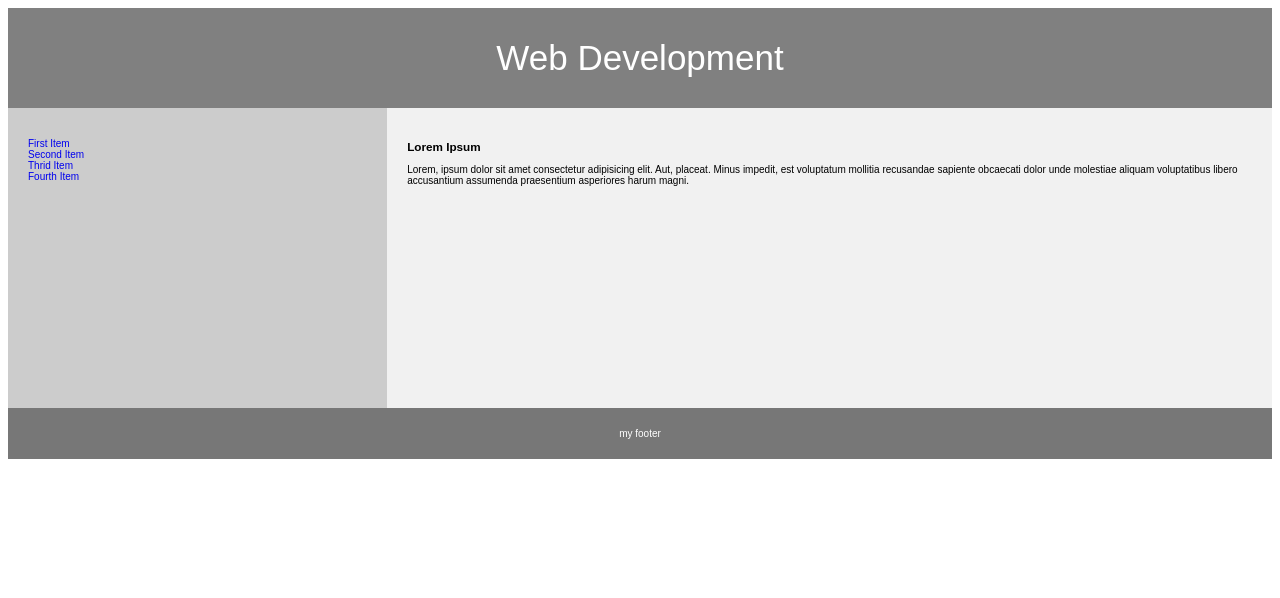
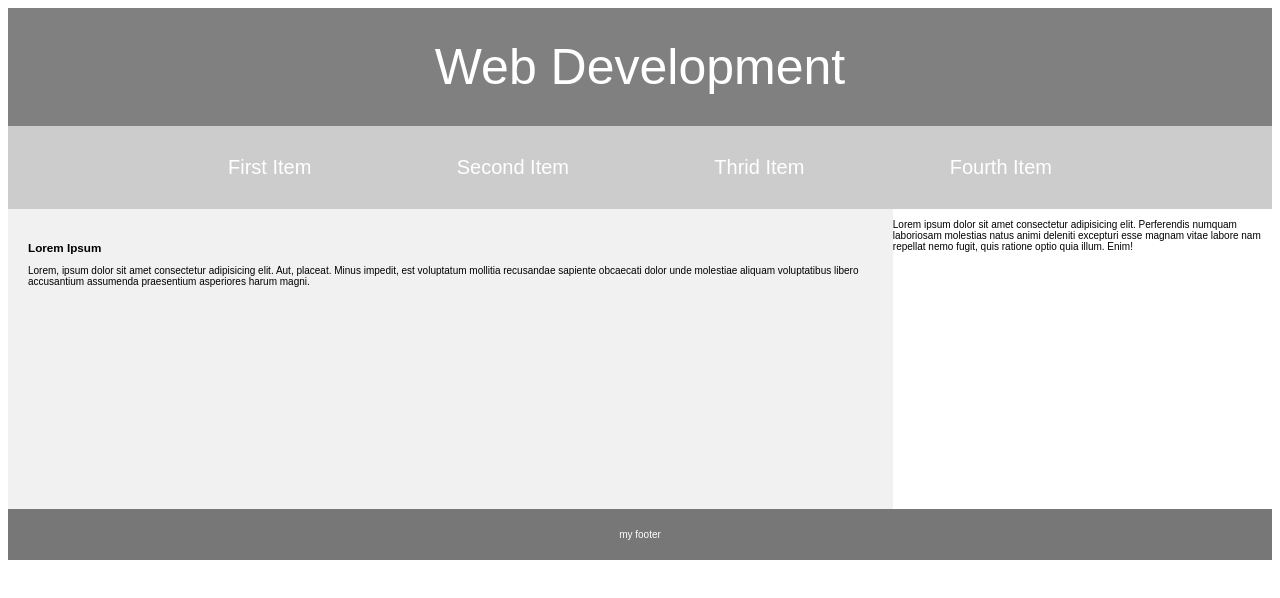
Before and after one commit to jtsdev2023/web-design-scratch202312, a plain HTML site: page html/index.html in a window 1280 px wide. Drawn offline with Linux system fonts and the light colour scheme.

Commit message:
horizontal menu/navbar. read css comments

```diff
--- a/css/style.css
+++ b/css/style.css
@@ -25,28 +25,37 @@ header {
   background-color: gray;
   padding: 3rem; /* 1rem = 10px 3rem = 30 px */
   text-align: center;
-    font-size: 3.5rem;
+  font-size: 5rem;
   color: white;
   /* border-radius: .5rem; */
 }
 
 /* create 2 columns/boxes that float next to each other */
 nav {
-    float:left;
-    width: 30%;
-    height: 30rem;
+  width: auto;
   background: #ccc;
   padding: 2rem;
 }
 
 /* style menu list */
+/*
+"display: flex" and "justif-content: space-between" combine
+to make horizontal menu/navbar equally spaced.
+use "padding: 0 20rem;" to bring menu items in from the
+left/right edges i.e. -->  <--.
+*/
 nav ul {
   list-style-type: none;
   padding: 0;
+  display: flex;
+  justify-content: space-between;
+  padding: 0 20rem;
 }
 
 nav ul li > a {
   text-decoration: none;
+  color: white;
+  font-size: 2rem;
 }
 
 article {
@@ -72,7 +81,8 @@ footer {
 }
 
 @media (max-width: 60rem) {
-    nav, article {
+  nav,
+  article {
     width: 100%;
     height: auto;
   }
--- a/html/index.html
+++ b/html/index.html
@@ -28,6 +28,15 @@
           assumenda praesentium asperiores harum magni.
         </p>
       </article>
+
+      <aside>
+        <p>
+          Lorem ipsum dolor sit amet consectetur adipisicing elit. Perferendis
+          numquam laboriosam molestias natus animi deleniti excepturi esse
+          magnam vitae labore nam repellat nemo fugit, quis ratione optio quia
+          illum. Enim!
+        </p>
+      </aside>
     </section>
 
     <footer>
```
Lines whose indentation alone changed are shown as unchanged.
